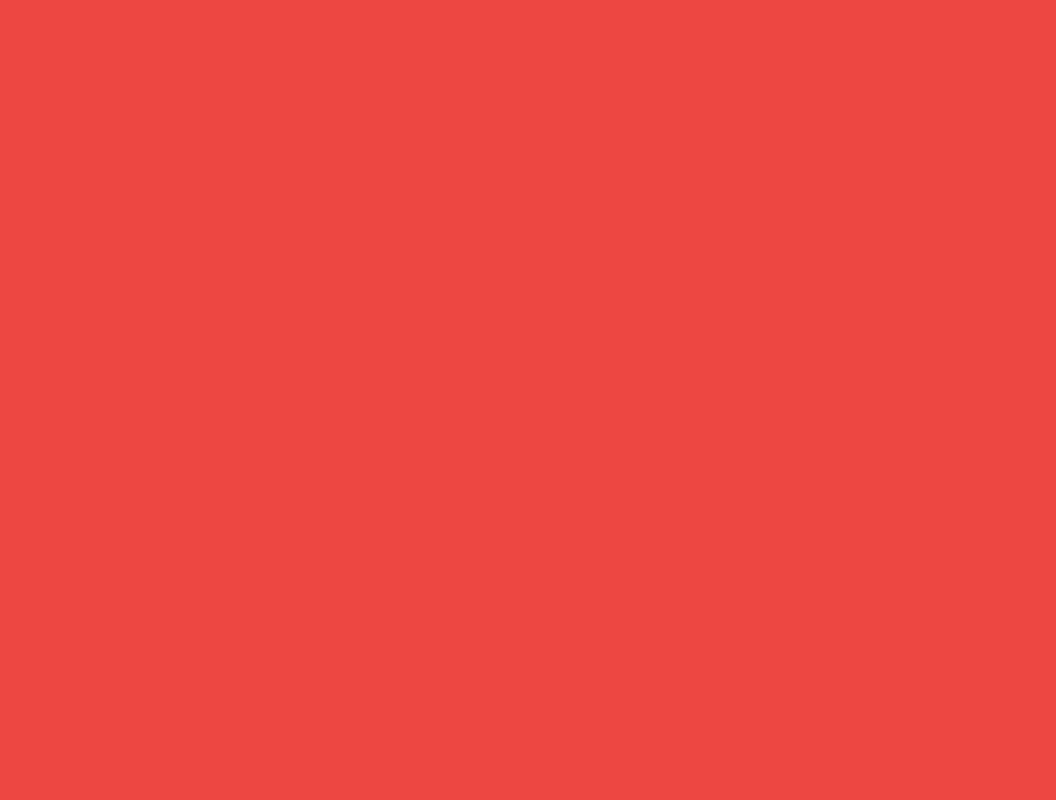
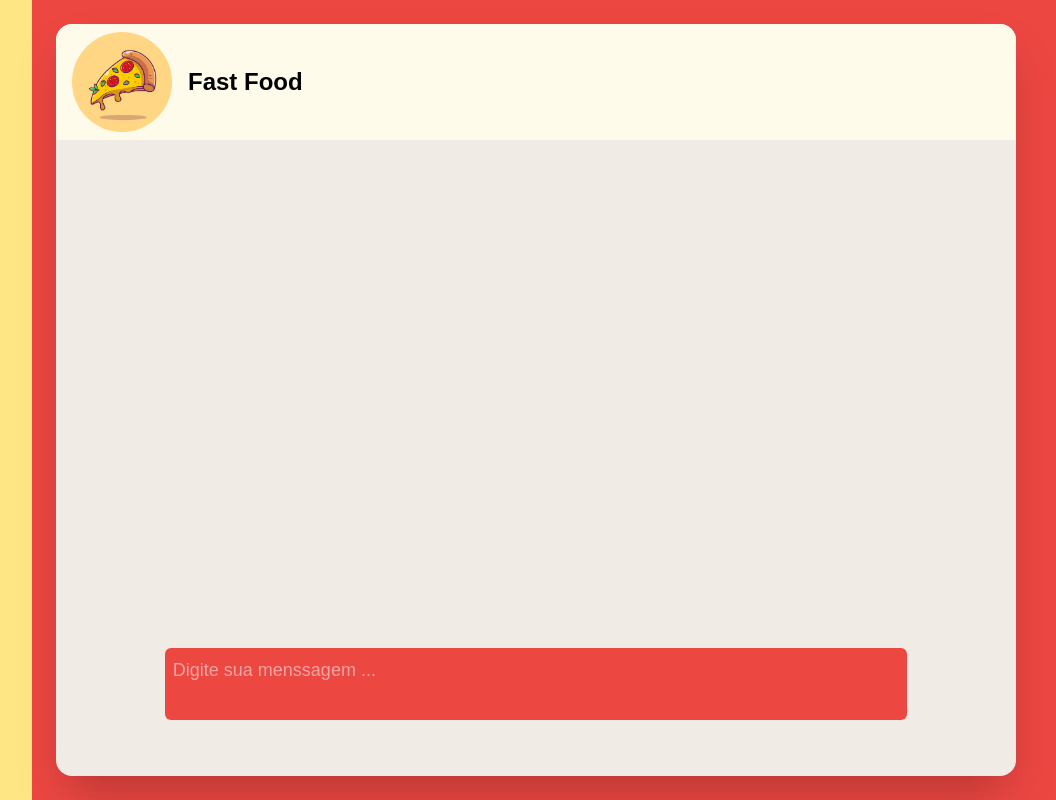
Before and after one commit to mateushlsilva/fast-food-front, a Next.js app: page / in a window 1280 px wide. Shown: the whole page, without its empty margins (224-1280 px from the left). Built offline with nearby package versions, Linux system fonts and the light colour scheme.

Commit message:
feature: adiciona chat

```diff
--- a/src/app/components/conversas/index.tsx
+++ b/src/app/components/conversas/index.tsx
@@ -0,0 +1,63 @@
+'use client'
+import { useState, useRef, useEffect } from 'react';
+import Image from "next/image";
+
+export default function Conversas(){
+    const [value, setValue] = useState('');
+    const textareaRef = useRef<HTMLTextAreaElement>(null);
+
+
+    useEffect(() => {
+      if (textareaRef.current) {
+        textareaRef.current.style.height = 'auto';
+        textareaRef.current.style.height = `${textareaRef.current.scrollHeight}px`;
+      }
+    }, [value]);
+
+    const handleKeyPress = (event: React.KeyboardEvent) => {
+        if (event.key === 'Enter'  && !event.shiftKey) {
+          event.preventDefault();
+          handleSubmit();
+        }
+      };
+
+      const handleSubmit = () => {
+        console.log('Enviado:', value);
+        setValue('');
+      };
+
+    return(
+        <div className="flex-1 bg-[#f1ebe5] rounded-2xl p-4 col-span-5 m-6 mr-10 flex flex-col  items-center shadow-2xl relative  justify-between md:col-span-4 sm:col-span-5 ">
+          <div className="self-start w-full">
+          <div className="bg-amber-50 w-full flex items-center py-2 p-4 absolute inset-x-0 top-0 rounded-t-2xl">
+            <Image
+              src="/pizza_ico.jpeg"
+              alt="Imagem redonda"
+              width={100}
+              height={100}
+              className="rounded-full"
+            />
+            <h1 className="text-black text-2xl font-bold pl-4 ">Fast Food</h1>
+          </div>
+
+          </div>
+
+            <textarea
+                className="bg-[#ed4742] text-lg rounded-md w-1/2 mb-10 text-white p-2 focus:outline-none focus:ring-0 w-full"
+                placeholder="Digite sua menssagem ... "
+                ref={textareaRef}
+                value={value}
+                onChange={(e) => setValue(e.target.value)}
+                onKeyDown={handleKeyPress}
+                style={{
+                    minHeight: '60px',
+                    maxHeight: '180px',
+                    width: '80%',
+                    resize: 'none',
+                    overflow: 'auto',
+                    transition: 'width 0.3s ease',
+                  }}
+            />
+        </div>
+    )
+}
--- /dev/null
+++ b/src/app/components/index.ts
@@ -0,0 +1,5 @@
+import Conversas from "./conversas";
+
+export {
+    Conversas
+}
--- a/src/app/page.tsx
+++ b/src/app/page.tsx
@@ -1,9 +1,10 @@
-
+import { Conversas } from "./components";
 
 export default function Home() {
   return (
-    <div className="">
-
+    <div className="grid grid-cols-5  h-screen bg-[#ed4742]">
+      <div className="col-span-1 bg-amber-200 hidden md:block"></div>
+      <Conversas/>
     </div>
   );
 }
```
Also changed, not shown: public/pizza_ico.jpeg (renamed from public/pizza_ico.avif).
